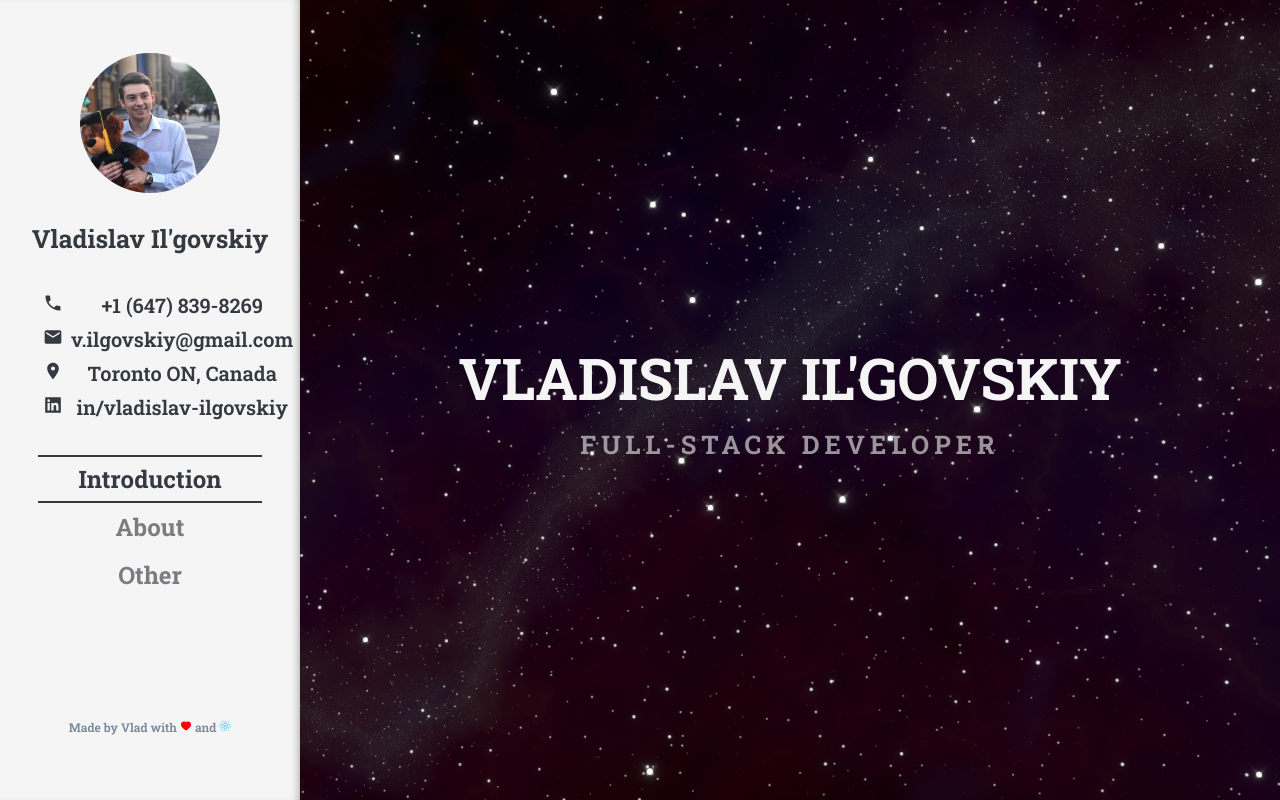
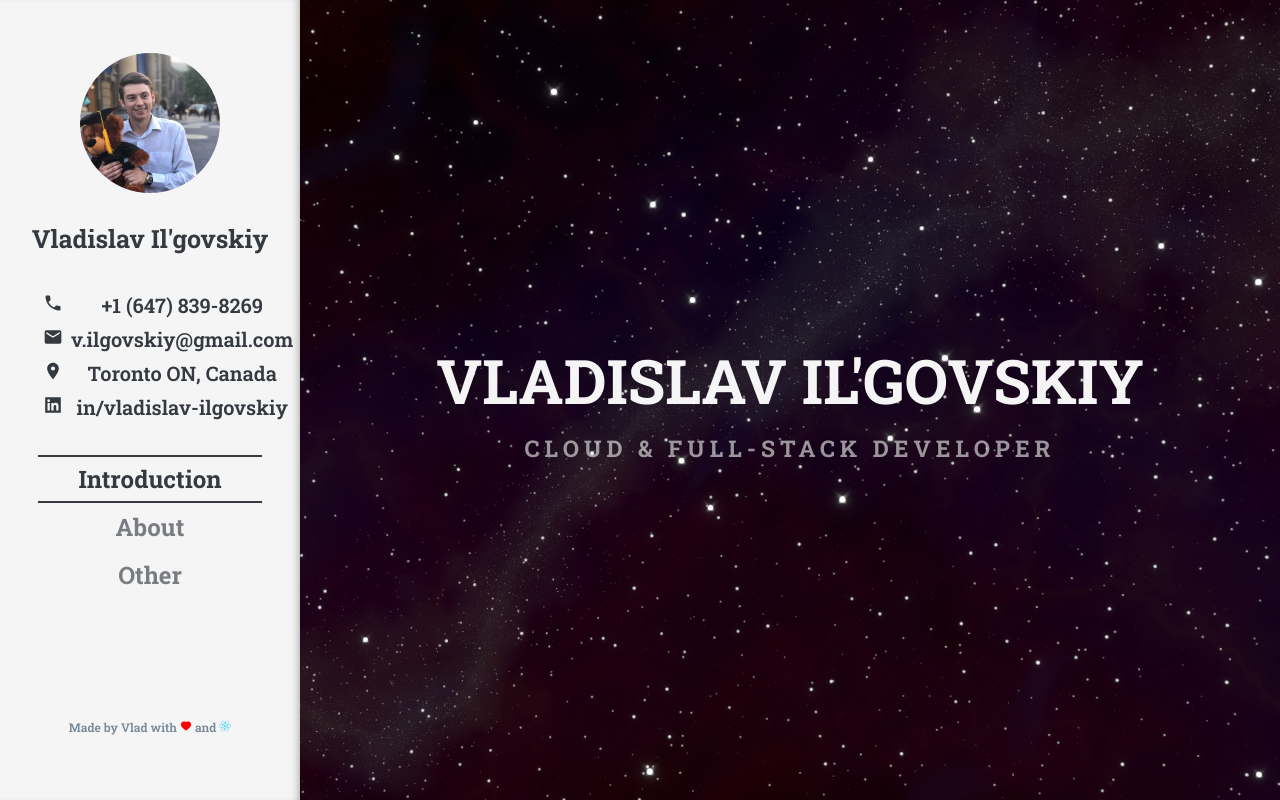
Before and after one commit to vilgovskiy/vilgovskiy, a React (Create React App) app: page / in a window 1280 px wide. Shown: the top 800 px of the page. Built offline with nearby package versions, Linux system fonts and the light colour scheme.

Commit message:
Adjust introduction block

```diff
--- a/src/components/Introduction/Introduction.css
+++ b/src/components/Introduction/Introduction.css
@@ -10,7 +10,7 @@
   display: block;
   color: whitesmoke;
   text-transform: uppercase;
-  font-size: 4.5vw;
+  font-size: 4.8vw;
   font-weight: bold;
   margin-block-start: 0.2em;
   margin-block-end: 0.2em;
@@ -77,7 +77,7 @@
   display: block;
   color: lightgray;
   letter-spacing: 5px;
-  font-size: 2vw;
+  font-size: 1.8vw;
   opacity: 0;
   margin-block-start: 0.4em;
   margin-block-end: 0.4em;
--- a/src/components/Introduction/Introduction.js
+++ b/src/components/Introduction/Introduction.js
@@ -5,7 +5,7 @@ const Introduction = React.forwardRef((props, ref) => {
     <header ref={ref} id="introduction" className="Introduction">
       <div>
         <h1>Vladislav Il'govskiy</h1>
-        <h2>FULL-STACK DEVELOPER</h2>
+        <h2>CLOUD & FULL-STACK DEVELOPER</h2>
       </div>
     </header>
   );
```
